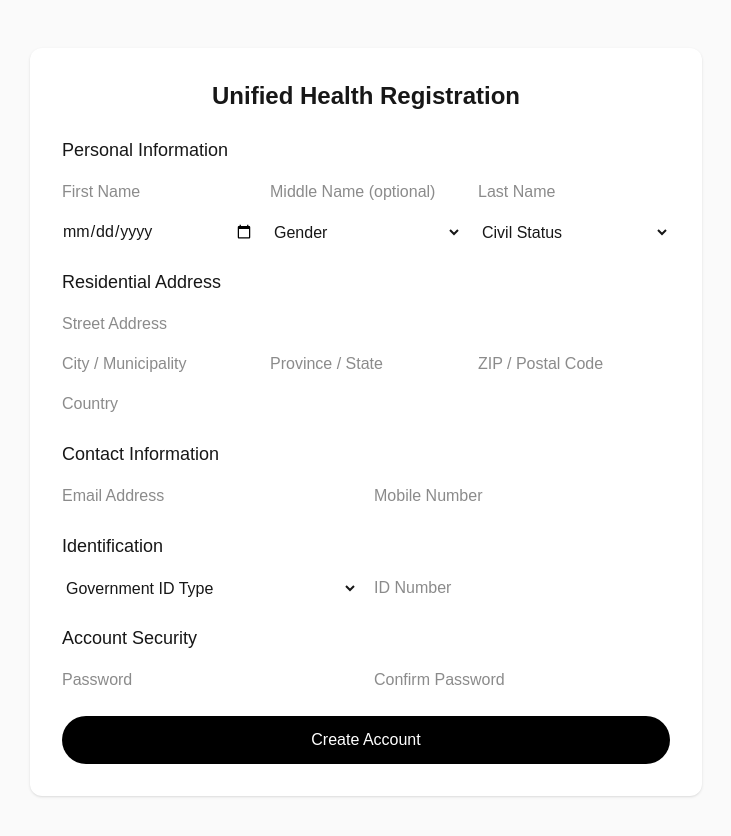
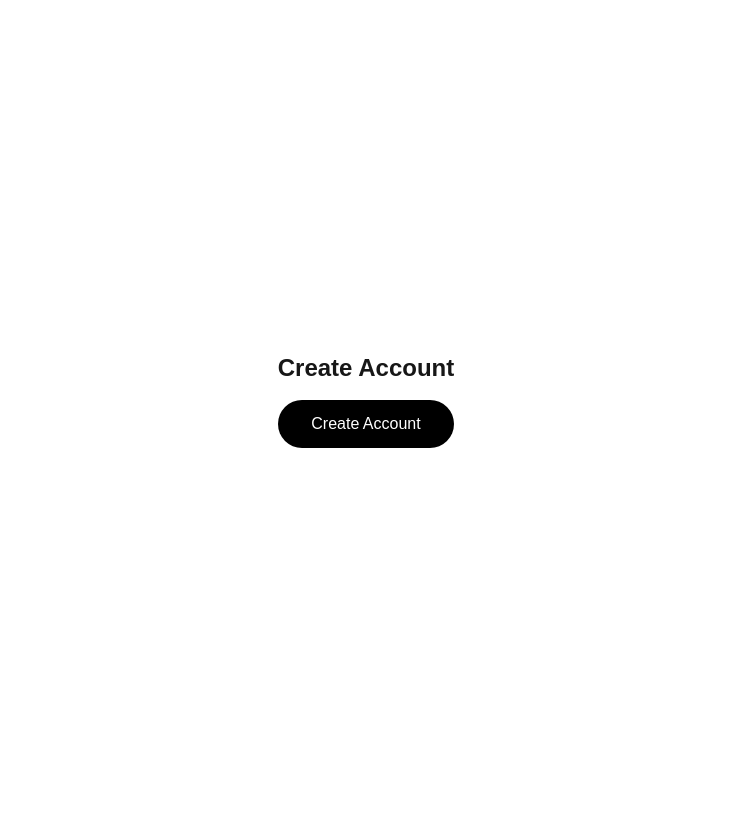
Before and after one commit to mejiasergio2002-max/unified-health, a Next.js app: page /register in a window 1280 px wide. Shown: the top 836 px of the page, without its empty margins (274-1005 px from the left). After the commit the page ends 800 px from the top, so only its background shows below. Built offline with nearby package versions, Linux system fonts and the light colour scheme.

Commit message:
Redirect create account to feed

```diff
--- /dev/null
+++ b/app/feed/page.tsx
@@ -0,0 +1,7 @@
+export default function FeedPage() {
+  return (
+    <main className="min-h-screen flex items-center justify-center">
+      <h1 className="text-2xl font-semibold">Welcome to the Feed</h1>
+    </main>
+  );
+}
--- a/app/register/page.tsx
+++ b/app/register/page.tsx
@@ -1,99 +1,29 @@
+"use client";
+
+import { useRouter } from "next/navigation";
+
 export default function RegisterPage() {
+  const router = useRouter();
+
+  const handleCreateAccount = () => {
+    // later this will be after API success
+    router.push("/feed");
+  };
+
   return (
-    <main className="min-h-screen bg-[#fafafa] flex items-center justify-center py-12">
-      <form className="w-full max-w-2xl bg-white p-8 rounded-xl shadow space-y-6">
+    <main className="min-h-screen flex items-center justify-center">
+      <div className="flex flex-col gap-4">
+        <h1 className="text-2xl font-semibold">Create Account</h1>
 
-        <h1 className="text-2xl font-semibold text-center">
-          Unified Health Registration
-        </h1>
-
-        {/* PERSONAL INFO */}
-        <section className="space-y-4">
-          <h2 className="font-medium text-lg">Personal Information</h2>
-
-          <div className="grid grid-cols-1 md:grid-cols-3 gap-4">
-            <input className="input" placeholder="First Name" />
-            <input className="input" placeholder="Middle Name (optional)" />
-            <input className="input" placeholder="Last Name" />
-          </div>
-
-          <div className="grid grid-cols-1 md:grid-cols-3 gap-4">
-            <input type="date" className="input" />
-            <select className="input">
-              <option>Gender</option>
-              <option>Male</option>
-              <option>Female</option>
-              <option>Prefer not to say</option>
-            </select>
-            <select className="input">
-              <option>Civil Status</option>
-              <option>Single</option>
-              <option>Married</option>
-              <option>Widowed</option>
-              <option>Separated</option>
-            </select>
-          </div>
-        </section>
-
-        {/* ADDRESS */}
-        <section className="space-y-4">
-          <h2 className="font-medium text-lg">Residential Address</h2>
-
-          <input className="input" placeholder="Street Address" />
-
-          <div className="grid grid-cols-1 md:grid-cols-3 gap-4">
-            <input className="input" placeholder="City / Municipality" />
-            <input className="input" placeholder="Province / State" />
-            <input className="input" placeholder="ZIP / Postal Code" />
-          </div>
-
-          <input className="input" placeholder="Country" />
-        </section>
-
-        {/* CONTACT */}
-        <section className="space-y-4">
-          <h2 className="font-medium text-lg">Contact Information</h2>
-
-          <div className="grid grid-cols-1 md:grid-cols-2 gap-4">
-            <input type="email" className="input" placeholder="Email Address" />
-            <input className="input" placeholder="Mobile Number" />
-          </div>
-        </section>
-
-        {/* IDENTIFICATION */}
-        <section className="space-y-4">
-          <h2 className="font-medium text-lg">Identification</h2>
-
-          <div className="grid grid-cols-1 md:grid-cols-2 gap-4">
-            <select className="input">
-              <option>Government ID Type</option>
-              <option>Passport</option>
-              <option>Driver’s License</option>
-              <option>National ID</option>
-              <option>SSS / GSIS</option>
-            </select>
-            <input className="input" placeholder="ID Number" />
-          </div>
-        </section>
-
-        {/* ACCOUNT */}
-        <section className="space-y-4">
-          <h2 className="font-medium text-lg">Account Security</h2>
-
-          <div className="grid grid-cols-1 md:grid-cols-2 gap-4">
-            <input type="password" className="input" placeholder="Password" />
-            <input type="password" className="input" placeholder="Confirm Password" />
-          </div>
-        </section>
+        {/* your inputs go here */}
 
         <button
-          type="submit"
-          className="w-full py-3 rounded-full bg-black text-white font-medium hover:opacity-90"
+          onClick={handleCreateAccount}
+          className="px-8 py-3 rounded-full bg-black text-white"
         >
           Create Account
         </button>
-
-      </form>
+      </div>
     </main>
   );
 }
```
